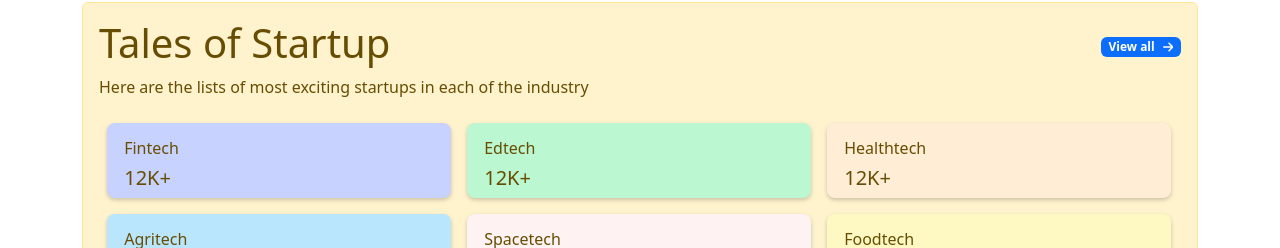
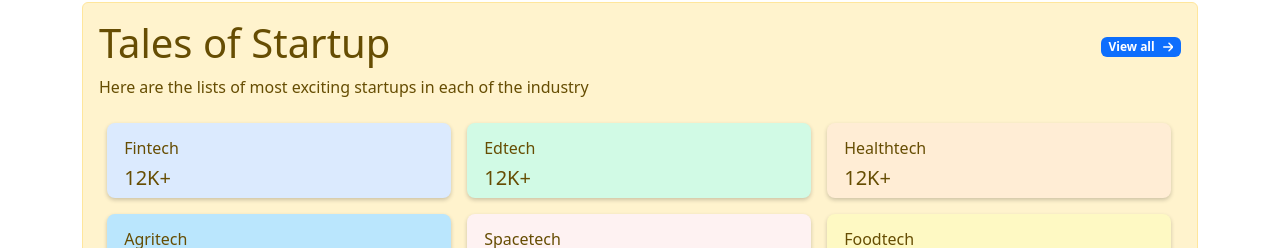
Before and after one commit to farreen/tales-of-finance, a React (Create React App) app: page / in a window 1280 px wide. Shown: the part 522-770 px from the top of the page. Built offline with nearby package versions, Linux system fonts and the light colour scheme.

Commit message:
Add remaining cards color

```diff
--- a/src/modules/tales-of-startups/demo-data/demo-list-data.js
+++ b/src/modules/tales-of-startups/demo-data/demo-list-data.js
@@ -31,7 +31,7 @@ export const listData = [
       user_age: "",
       user_income: "",
       user_location: "",
-      color: "#c7d2fe",
+      color: "#dbeafe",
       category: "Fintech",
       startupName: "Klue",
       startupLogo:"https://drive.google.com/uc?export=view&id=1k6PJItGxjZFPgw9II_AKQshBlFS8IdhA"
@@ -62,7 +62,7 @@ export const listData = [
       user_age: "",
       user_income: "",
       user_location: "",
-      color:"#bbf7d0",
+      color:"#d1fae5",
       category: "Edtech",
       startupName:"Keya Medical",
       startupLogo:"https://drive.google.com/uc?export=view&id=1k6xABozAjm9GnDasqJDFxREqALAB0Nhi"
@@ -227,6 +227,7 @@ export const listData = [
       user_age: "26 to 34",
       user_income: "Lower-middle Income  ",
       user_location: "India",
+      color: "#ffe4e6",
       category: "Web3",
       startupName:"Humanly",
       startupLogo:"https://drive.google.com/uc?export=view&id=1kcs1xpHXgRitFsoXA4mFOC3-PC8GFsXD"
@@ -258,6 +259,7 @@ export const listData = [
       user_age: "26 to 34,  35 to 45,  46 to 60 ",
       user_income: "Lower-middle Income,  Upper-middle Income,  High Income  ",
       user_location: "India,  Asia Pacific  ",
+      color: "#fae8ff",
       category: "Deeptech",
       startupName:"Neuconomi",
       startupLogo:"https://drive.google.com/uc?export=view&id=1kYug201dyvQNS_1pXWicJkZ4Kho6yKx3"
@@ -293,6 +295,7 @@ export const listData = [
       user_age: "",
       user_income: "",
       user_location: "",
+      color: "#e2e8f0",
       category: "SaaS",
       startupName:"Ctruh",
       startupLogo:"https://drive.google.com/uc?export=view&id=1kXiPfZXXBB6Cs62mEGEPwp56JfFoj20D"
@@ -324,6 +327,7 @@ export const listData = [
       user_age: "26 to 34,  More than 60",
       user_income: "Lower-middle Income,  Upper-middle Income  ",
       user_location: "Global,  North America,  South America  ",
+      color: "#e2e8f0",
       category: "E-Commerce",
       startupName:"ecoRobotix",
       startupLogo:"https://drive.google.com/uc?export=view&id=1kQThNQazYOenEPtehS4rLqVSLJtTkNfG"
```
